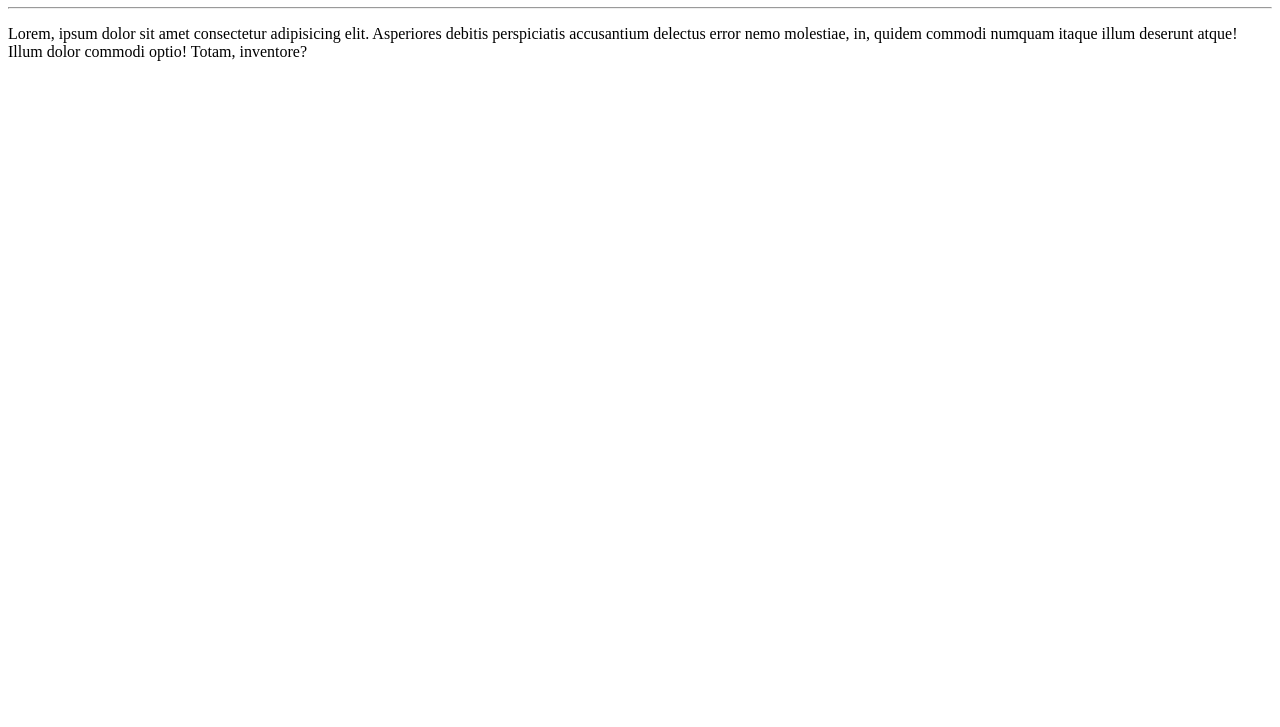
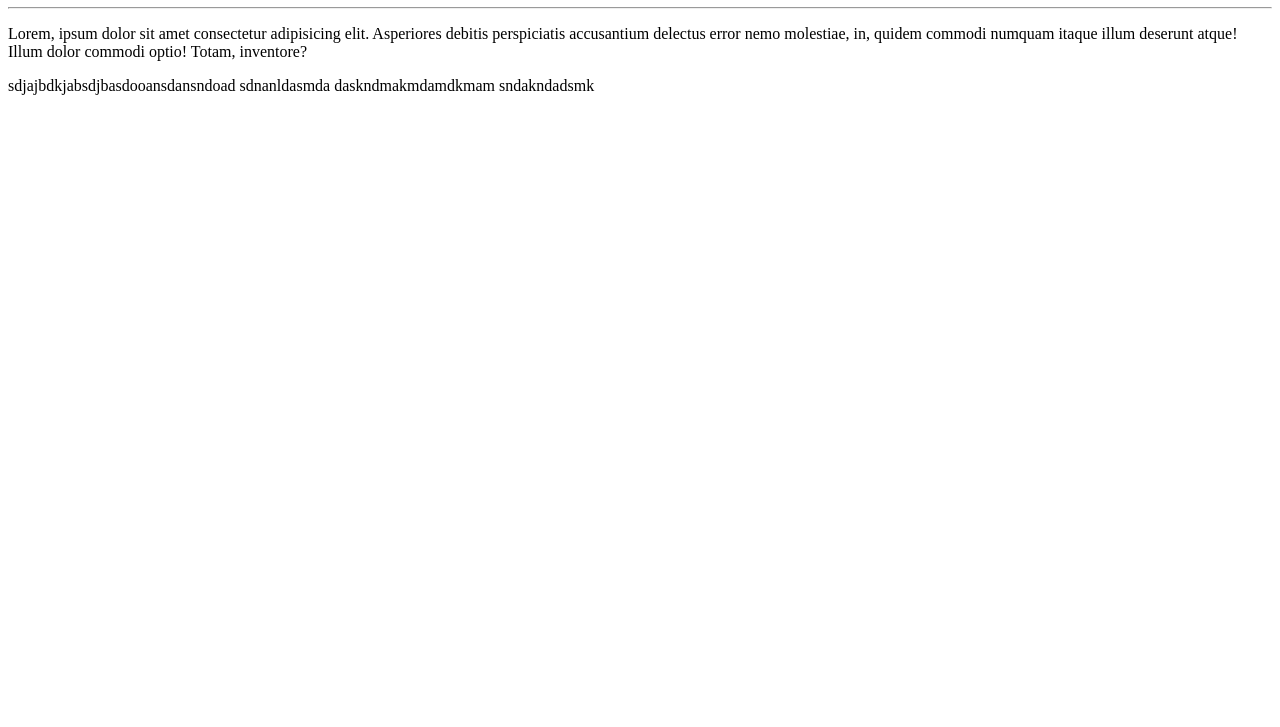
Before and after one commit to victorduartedev/Ola-Mundo, a plain HTML site: page site-exemplo/index.html in a window 1280 px wide. Shown: the part 73-800 px from the top of the page. Drawn offline with Linux system fonts and the light colour scheme.

Commit message:
Novo Parágrafo

```diff
--- a/site-exemplo/index.html
+++ b/site-exemplo/index.html
@@ -9,5 +9,11 @@
     <h1>Olá, Mundo!</h1>
     <hr>
     <p>Lorem, ipsum dolor sit amet consectetur adipisicing elit. Asperiores debitis perspiciatis accusantium delectus error nemo molestiae, in, quidem commodi numquam itaque illum deserunt atque! Illum dolor commodi optio! Totam, inventore?</p>
+    <p>
+        sdjajbdkjabsdjbasdooansdansndoad
+        sdnanldasmda
+        daskndmakmdamdkmam
+        sndakndadsmk
+    </p>
 </body>
 </html>
```
